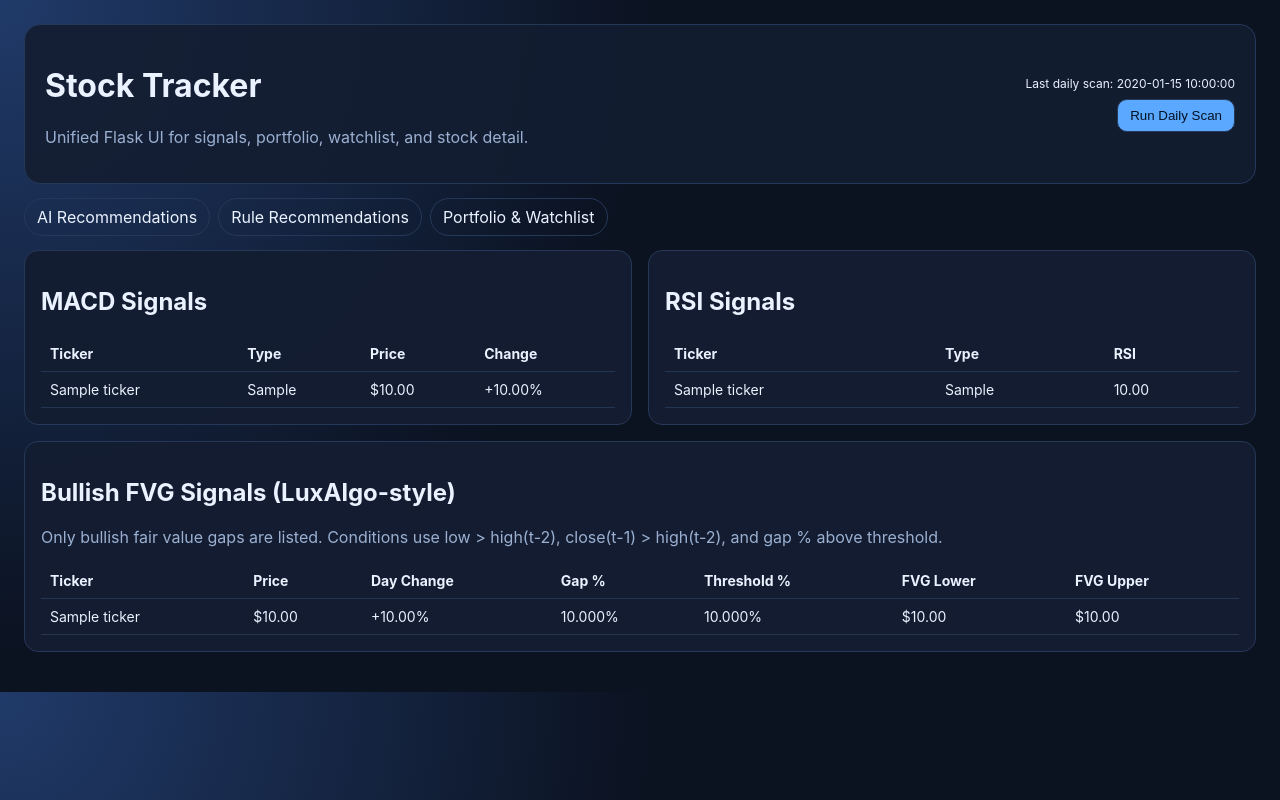
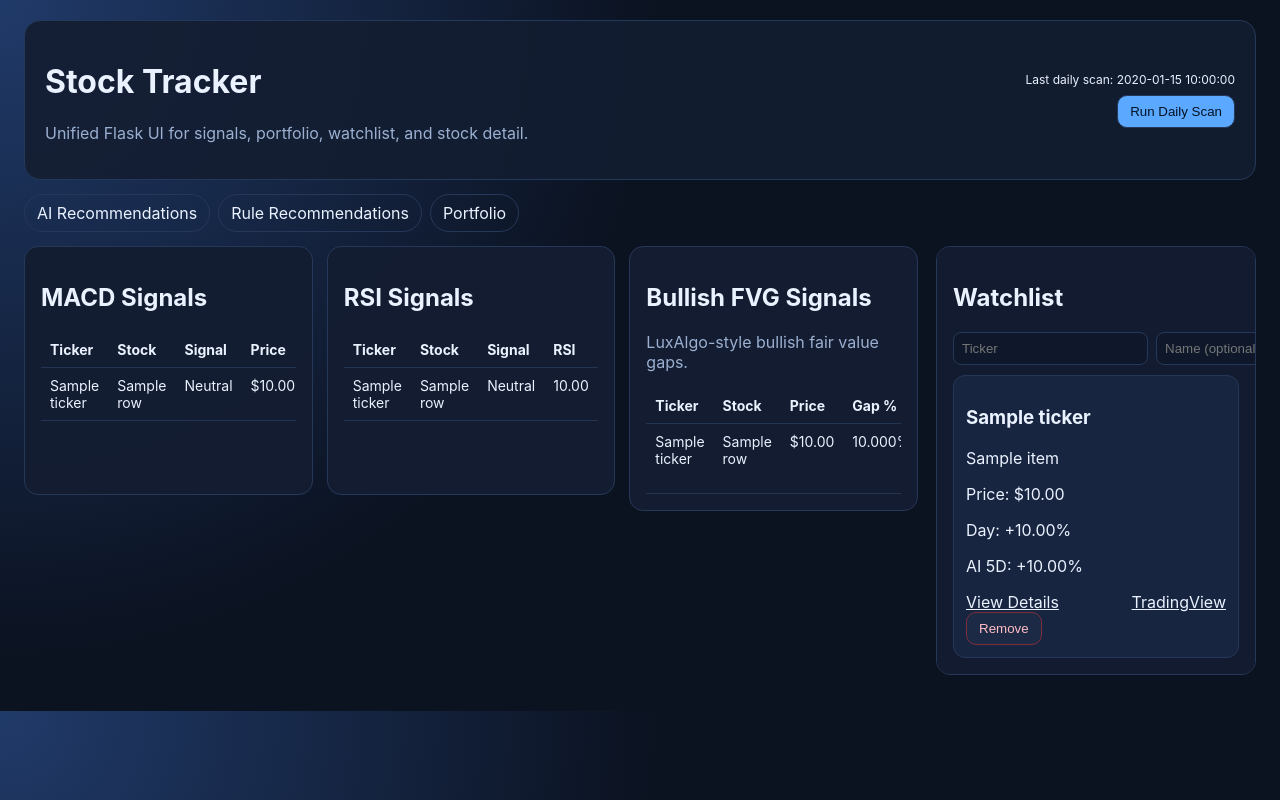
Before and after one commit to bobwillrulex/Stock-Tracker, a Python web app: template templates/rules.html in a window 1280 px wide. Run offline with Jinja, Linux system fonts and the light colour scheme; the template is opened without the code that fills it: most values are stand-ins (such as "Sample title", 1, 10 or a date in 2020).

Commit message:
Improve desktop layout and persistent watchlist sidebar

```diff
--- a/flask_ui.py
+++ b/flask_ui.py
@@ -267,7 +267,7 @@ def _build_detail_chart_base64(payload):
 
 @app.context_processor
 def inject_scan_state():
-    return {"scan_state": _state}
+    return {"scan_state": _state, "global_watchlist": _enrich_watchlist_rows()}
 
 
 @app.route("/")
@@ -310,7 +310,6 @@ def portfolio():
     return render_template(
         "portfolio.html",
         positions=_enrich_portfolio_rows(),
-        watchlist=_enrich_watchlist_rows(),
         scan_state=_state,
     )
 
--- a/static/app.css
+++ b/static/app.css
@@ -1,17 +1,64 @@
 :root{--bg:#0b1220;--panel:#131d31;--line:#263859;--text:#eaf2ff;--muted:#9bb0d1;--accent:#5aa8ff;--danger:#ff6f7d}
-*{box-sizing:border-box}body{margin:0;font-family:Inter,system-ui,sans-serif;background:radial-gradient(circle at top left,#203a69,#0b1220 45%);color:var(--text)}
-.page{max-width:1300px;margin:0 auto;padding:24px}.hero{display:flex;justify-content:space-between;align-items:center;background:rgba(19,29,49,.9);padding:20px;border:1px solid var(--line);border-radius:16px}
-.nav{display:flex;gap:8px;margin:14px 0}.nav a{text-decoration:none;color:var(--text);padding:8px 12px;border:1px solid var(--line);border-radius:999px}.nav a.active{border-color:var(--accent);color:var(--accent)}
-.card{background:rgba(19,29,49,.95);border:1px solid var(--line);border-radius:14px;padding:16px;margin-bottom:16px}.split{display:grid;grid-template-columns:1fr 1fr;gap:16px}.table-wrap{overflow:auto}
-table{width:100%;border-collapse:collapse}th,td{border-bottom:1px solid #243552;padding:9px;text-align:left;font-size:14px}
-.btn{border:1px solid var(--line);padding:8px 12px;border-radius:10px;background:#1c2a45;color:var(--text);cursor:pointer}.btn-primary{background:var(--accent);color:#041123}.danger{border-color:#7d2e3a;color:#ffbcc5}
-.form-grid{display:grid;grid-template-columns:1fr 1fr 1fr auto;gap:8px;margin-bottom:12px}.form-grid input{background:#0e182a;border:1px solid var(--line);color:var(--text);padding:8px;border-radius:8px}
-.muted{color:var(--muted)}.forecast-grid{display:grid;grid-template-columns:repeat(auto-fit,minmax(140px,1fr));gap:10px}.tile{background:#182540;border:1px solid var(--line);border-radius:10px;padding:10px}.big{font-size:22px;font-weight:700}.pos{color:#65df9e}.neg{color:#ff8a98}
-.tabs{display:flex;gap:8px;flex-wrap:wrap}.pill{text-decoration:none;color:var(--muted);border:1px solid var(--line);padding:5px 10px;border-radius:99px}.pill.active{color:var(--accent);border-color:var(--accent)}
-.watchlist-grid{display:grid;grid-template-columns:repeat(auto-fit,minmax(220px,1fr));gap:10px}.watch-card{background:#182540;border:1px solid var(--line);border-radius:12px;padding:12px}.row{display:flex;justify-content:space-between}
-.table-wrap a,.watch-card .row a{color:var(--text)}.table-wrap a:hover,.watch-card .row a:hover{color:var(--accent)}
-.flash{padding:8px;border-radius:8px}.flash.success{background:#173425;color:#9ef0bf}.flash.error{background:#3e1b22;color:#ffc2ca}
+*{box-sizing:border-box}
+body{margin:0;font-family:Inter,system-ui,sans-serif;background:radial-gradient(circle at top left,#203a69,#0b1220 45%);color:var(--text)}
+.page{max-width:100%;margin:0;padding:20px 24px}
+.hero{display:flex;justify-content:space-between;align-items:center;background:rgba(19,29,49,.9);padding:20px;border:1px solid var(--line);border-radius:16px}
+.nav{display:flex;gap:8px;margin:14px 0}
+.nav a{text-decoration:none;color:var(--text);padding:8px 12px;border:1px solid var(--line);border-radius:999px}
+.nav a.active{border-color:var(--accent);color:var(--accent)}
+.card{background:rgba(19,29,49,.95);border:1px solid var(--line);border-radius:14px;padding:16px;margin-bottom:16px}
+.page-shell{display:grid;grid-template-columns:minmax(0,1fr) 360px;gap:18px;align-items:start}
+.watchlist-sidebar{position:sticky;top:16px;max-height:calc(100vh - 32px);overflow:auto}
+.watchlist-add{display:grid;grid-template-columns:1fr 1fr auto;gap:8px;margin-bottom:10px}
+.watchlist-add input{background:#0e182a;border:1px solid var(--line);color:var(--text);padding:8px;border-radius:8px}
+.content-panel .card:last-child{margin-bottom:0}
+.split{display:grid;grid-template-columns:1fr 1fr;gap:16px}
+.signal-grid-three{display:grid;grid-template-columns:repeat(3,minmax(0,1fr));gap:14px}
+.compact-card .table-wrap{max-height:62vh;overflow:auto}
+.table-wrap{overflow:auto}
+table{width:100%;border-collapse:collapse}
+th,td{border-bottom:1px solid #243552;padding:9px;text-align:left;font-size:14px;vertical-align:top}
+.btn{border:1px solid var(--line);padding:8px 12px;border-radius:10px;background:#1c2a45;color:var(--text);cursor:pointer}
+.btn-primary{background:var(--accent);color:#041123}
+.danger{border-color:#7d2e3a;color:#ffbcc5}
+.form-grid{display:grid;grid-template-columns:1fr 1fr 1fr auto;gap:8px;margin-bottom:12px}
+.form-grid input{background:#0e182a;border:1px solid var(--line);color:var(--text);padding:8px;border-radius:8px}
+.muted{color:var(--muted)}
+.forecast-grid{display:grid;grid-template-columns:repeat(auto-fit,minmax(160px,1fr));gap:10px}
+.tile{background:#182540;border:1px solid var(--line);border-radius:10px;padding:10px}
+.big{font-size:22px;font-weight:700}
+.pos{color:#65df9e}
+.neg{color:#ff8a98}
+.tabs{display:flex;gap:8px;flex-wrap:wrap}
+.pill{text-decoration:none;color:var(--muted);border:1px solid var(--line);padding:5px 10px;border-radius:99px}
+.pill.active{color:var(--accent);border-color:var(--accent)}
+.watchlist-grid{display:grid;grid-template-columns:repeat(auto-fit,minmax(220px,1fr));gap:10px}
+.watchlist-grid.pinned{grid-template-columns:1fr}
+.watch-card{background:#182540;border:1px solid var(--line);border-radius:12px;padding:12px}
+.row{display:flex;justify-content:space-between;gap:8px}
+.table-wrap a,.watch-card .row a{color:var(--text)}
+.table-wrap a:hover,.watch-card .row a:hover{color:var(--accent)}
+.flash{padding:8px;border-radius:8px}
+.flash.success{background:#173425;color:#9ef0bf}
+.flash.error{background:#3e1b22;color:#ffc2ca}
+.actions{display:flex;flex-direction:column;align-items:flex-end;gap:8px}
+.scan-last{font-size:12px;margin:0}
+.scan-progress{margin-top:12px}
+.hidden{display:none}
+.progress-track{height:8px;border-radius:999px;background:#0e182a;border:1px solid var(--line);overflow:hidden;margin-top:8px}
+.progress-bar{height:100%;width:35%;background:linear-gradient(90deg,var(--accent),#8bc0ff);animation:scan-load 1.2s infinite ease-in-out}
+@keyframes scan-load{0%{transform:translateX(-120%)}100%{transform:translateX(320%)}}
+.detail-chart{width:100%;height:auto;border:1px solid var(--line);border-radius:10px;background:#0e182a;padding:6px}
 
-.actions{display:flex;flex-direction:column;align-items:flex-end;gap:8px}.scan-last{font-size:12px;margin:0}.scan-progress{margin-top:12px}.hidden{display:none}.progress-track{height:8px;border-radius:999px;background:#0e182a;border:1px solid var(--line);overflow:hidden;margin-top:8px}.progress-bar{height:100%;width:35%;background:linear-gradient(90deg,var(--accent),#8bc0ff);animation:scan-load 1.2s infinite ease-in-out}@keyframes scan-load{0%{transform:translateX(-120%)}100%{transform:translateX(320%)}}
-
-.detail-chart{width:100%;height:auto;border:1px solid var(--line);border-radius:10px;background:#0e182a;padding:6px}
+@media (max-width:1400px){
+  .page-shell{grid-template-columns:minmax(0,1fr) 320px}
+}
+@media (max-width:1200px){
+  .signal-grid-three{grid-template-columns:1fr}
+  .page-shell{grid-template-columns:1fr}
+  .watchlist-sidebar{position:static;max-height:none}
+}
+@media (max-width:900px){
+  .hero{flex-direction:column;align-items:flex-start;gap:12px}
+  .form-grid,.watchlist-add{grid-template-columns:1fr}
+}
--- a/templates/base.html
+++ b/templates/base.html
@@ -24,7 +24,7 @@
     <nav class="nav">
       <a href="{{ url_for('dashboard') }}" class="{% if request.endpoint == 'dashboard' %}active{% endif %}">AI Recommendations</a>
       <a href="{{ url_for('rules') }}" class="{% if request.endpoint == 'rules' %}active{% endif %}">Rule Recommendations</a>
-      <a href="{{ url_for('portfolio') }}" class="{% if request.endpoint == 'portfolio' %}active{% endif %}">Portfolio & Watchlist</a>
+      <a href="{{ url_for('portfolio') }}" class="{% if request.endpoint == 'portfolio' %}active{% endif %}">Portfolio</a>
     </nav>
     <section id="scan-progress" class="card scan-progress {% if not (scan_state and scan_state.scan_running) %}hidden{% endif %}">
       <div class="row">
@@ -44,7 +44,41 @@
       {% endif %}
     {% endwith %}
 
-    {% block content %}{% endblock %}
+    <section class="page-shell">
+      <section class="content-panel">
+        {% block content %}{% endblock %}
+      </section>
+
+      <aside class="watchlist-sidebar card">
+        <div class="watchlist-header">
+          <h2>Watchlist</h2>
+          <form class="watchlist-add" method="post" action="{{ url_for('add_watchlist') }}">
+            <input name="ticker" placeholder="Ticker" required />
+            <input name="name" placeholder="Name (optional)" />
+            <button class="btn" type="submit">Add</button>
+          </form>
+        </div>
+
+        <div class="watchlist-grid pinned">
+          {% for item in global_watchlist %}
+          <article class="watch-card">
+            <h3>{{ item.ticker }}</h3>
+            <p>{{ item.name }}</p>
+            <p>Price: {% if item.price is not none %}${{ '%.2f'|format(item.price) }}{% else %}--{% endif %}</p>
+            <p>Day: {% if item.change_pct is not none %}{{ '%+.2f'|format(item.change_pct) }}%{% else %}--{% endif %}</p>
+            <p>AI 5D: {% if item.ai_5d is not none %}{{ '%+.2f'|format(item.ai_5d) }}%{% else %}--{% endif %}</p>
+            <div class="row">
+              <a href="{{ url_for('stock_detail', ticker=item.ticker) }}">View Details</a>
+              <a href="https://www.tradingview.com/symbols/{{ item.tv_symbol }}/" target="_blank" rel="noopener">TradingView</a>
+            </div>
+            <form method="post" action="{{ url_for('remove_watchlist', ticker=item.ticker) }}"><button class="btn danger" type="submit">Remove</button></form>
+          </article>
+          {% else %}
+          <p class="muted">No watchlist items yet.</p>
+          {% endfor %}
+        </div>
+      </aside>
+    </section>
   </main>
 
   <script>
--- a/templates/rules.html
+++ b/templates/rules.html
@@ -1,46 +1,58 @@
 {% extends 'base.html' %}
 {% block content %}
-<section class="split">
-  <div class="card">
+<section class="signal-grid-three">
+  <div class="card compact-card">
     <h2>MACD Signals</h2>
-    <div class="table-wrap"><table><thead><tr><th>Ticker</th><th>Type</th><th>Price</th><th>Change</th></tr></thead><tbody>
+    <div class="table-wrap"><table><thead><tr><th>Ticker</th><th>Stock</th><th>Signal</th><th>Price</th><th>Change</th><th></th></tr></thead><tbody>
       {% for row in macd_rows %}
-      <tr><td>{{ row.ticker }}</td><td>{{ row.signal_type }}</td><td>${{ '%.2f'|format(row.price) }}</td><td>{{ '%+.2f'|format(row.change_pct) }}%</td></tr>
+      <tr>
+        <td>{{ row.ticker }}</td>
+        <td>{{ row.stock_name or row.ticker }}</td>
+        <td>{% if row.signal_type > 0 %}Bullish{% elif row.signal_type < 0 %}Bearish{% else %}Neutral{% endif %}</td>
+        <td>${{ '%.2f'|format(row.price) }}</td>
+        <td>{{ '%+.2f'|format(row.change_pct) }}%</td>
+        <td><a href="{{ url_for('stock_detail', ticker=row.ticker) }}">View Details</a></td>
+      </tr>
       {% else %}
-      <tr><td colspan="4" class="muted">No MACD signals.</td></tr>
+      <tr><td colspan="6" class="muted">No MACD signals.</td></tr>
       {% endfor %}
     </tbody></table></div>
   </div>
 
-  <div class="card">
+  <div class="card compact-card">
     <h2>RSI Signals</h2>
-    <div class="table-wrap"><table><thead><tr><th>Ticker</th><th>Type</th><th>RSI</th></tr></thead><tbody>
+    <div class="table-wrap"><table><thead><tr><th>Ticker</th><th>Stock</th><th>Signal</th><th>RSI</th><th></th></tr></thead><tbody>
       {% for row in rsi_rows %}
-      <tr><td>{{ row.ticker }}</td><td>{{ row.signal_type }}</td><td>{{ '%.2f'|format(row.rsi) }}</td></tr>
+      <tr>
+        <td>{{ row.ticker }}</td>
+        <td>{{ row.stock_name or row.ticker }}</td>
+        <td>{% if row.signal_type > 0 %}Oversold (Buy){% elif row.signal_type < 0 %}Overbought (Sell){% else %}Neutral{% endif %}</td>
+        <td>{{ '%.2f'|format(row.rsi) }}</td>
+        <td><a href="{{ url_for('stock_detail', ticker=row.ticker) }}">View Details</a></td>
+      </tr>
       {% else %}
-      <tr><td colspan="3" class="muted">No RSI signals.</td></tr>
+      <tr><td colspan="5" class="muted">No RSI signals.</td></tr>
+      {% endfor %}
+    </tbody></table></div>
+  </div>
+
+  <div class="card compact-card">
+    <h2>Bullish FVG Signals</h2>
+    <p class="muted">LuxAlgo-style bullish fair value gaps.</p>
+    <div class="table-wrap"><table><thead><tr><th>Ticker</th><th>Stock</th><th>Price</th><th>Gap %</th><th>Range</th><th></th></tr></thead><tbody>
+      {% for row in fvg_rows %}
+      <tr>
+        <td>{{ row.ticker }}</td>
+        <td>{{ row.stock_name or row.ticker }}</td>
+        <td>${{ '%.2f'|format(row.price) }}</td>
+        <td>{{ '%.3f'|format(row.fvg_gap_pct) }}%</td>
+        <td>${{ '%.2f'|format(row.fvg_lower) }} - ${{ '%.2f'|format(row.fvg_upper) }}</td>
+        <td><a href="{{ url_for('stock_detail', ticker=row.ticker) }}">View Details</a></td>
+      </tr>
+      {% else %}
+      <tr><td colspan="6" class="muted">No bullish FVG signals.</td></tr>
       {% endfor %}
     </tbody></table></div>
   </div>
 </section>
-
-<section class="card">
-  <h2>Bullish FVG Signals (LuxAlgo-style)</h2>
-  <p class="muted">Only bullish fair value gaps are listed. Conditions use low &gt; high(t-2), close(t-1) &gt; high(t-2), and gap % above threshold.</p>
-  <div class="table-wrap"><table><thead><tr><th>Ticker</th><th>Price</th><th>Day Change</th><th>Gap %</th><th>Threshold %</th><th>FVG Lower</th><th>FVG Upper</th></tr></thead><tbody>
-    {% for row in fvg_rows %}
-    <tr>
-      <td>{{ row.ticker }}</td>
-      <td>${{ '%.2f'|format(row.price) }}</td>
-      <td>{{ '%+.2f'|format(row.change_pct) }}%</td>
-      <td>{{ '%.3f'|format(row.fvg_gap_pct) }}%</td>
-      <td>{{ '%.3f'|format(row.threshold_pct) }}%</td>
-      <td>${{ '%.2f'|format(row.fvg_lower) }}</td>
-      <td>${{ '%.2f'|format(row.fvg_upper) }}</td>
-    </tr>
-    {% else %}
-    <tr><td colspan="7" class="muted">No bullish FVG signals.</td></tr>
-    {% endfor %}
-  </tbody></table></div>
-</section>
 {% endblock %}
```
Also changed, not shown: templates/portfolio.html (+1 -29 lines).
